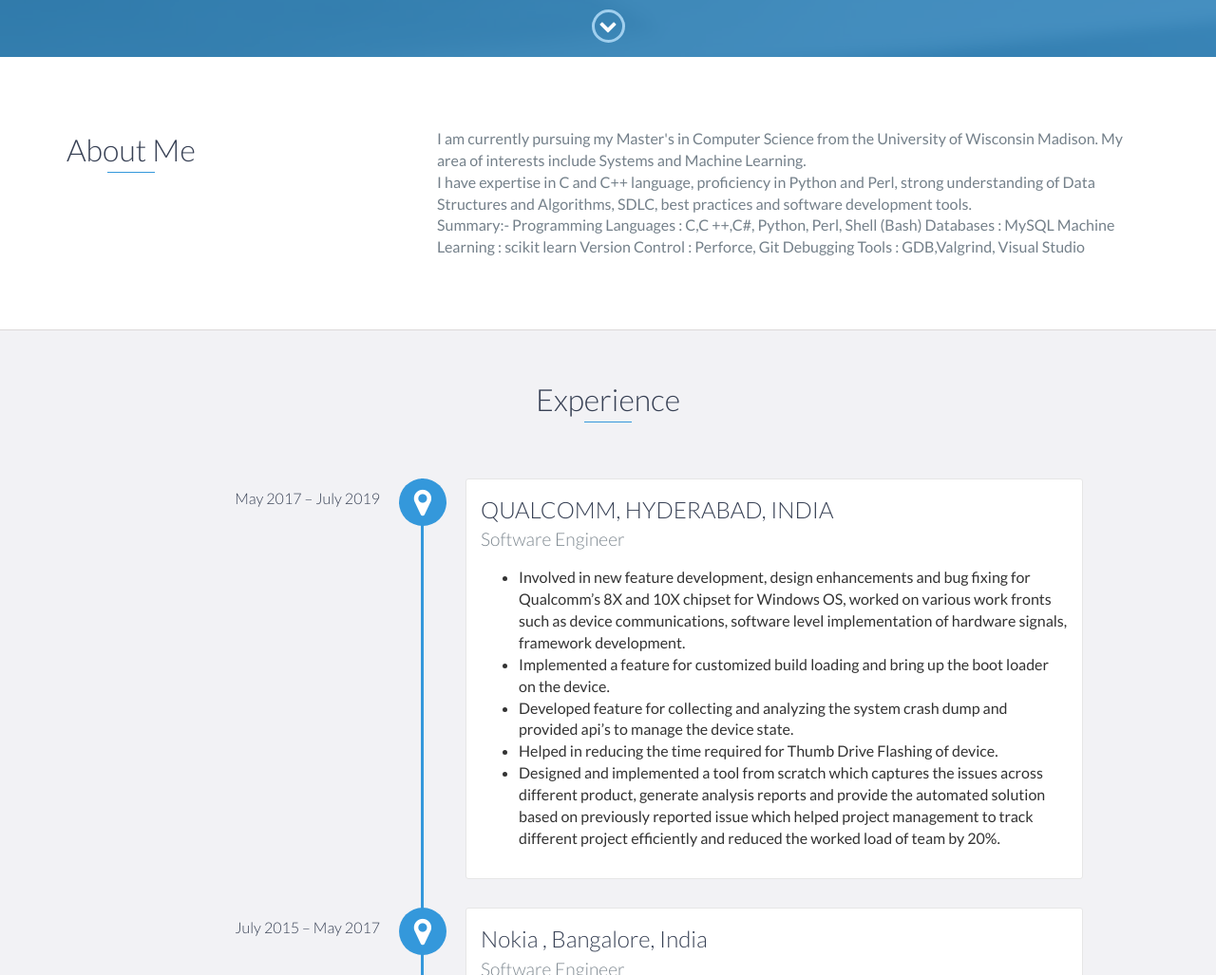
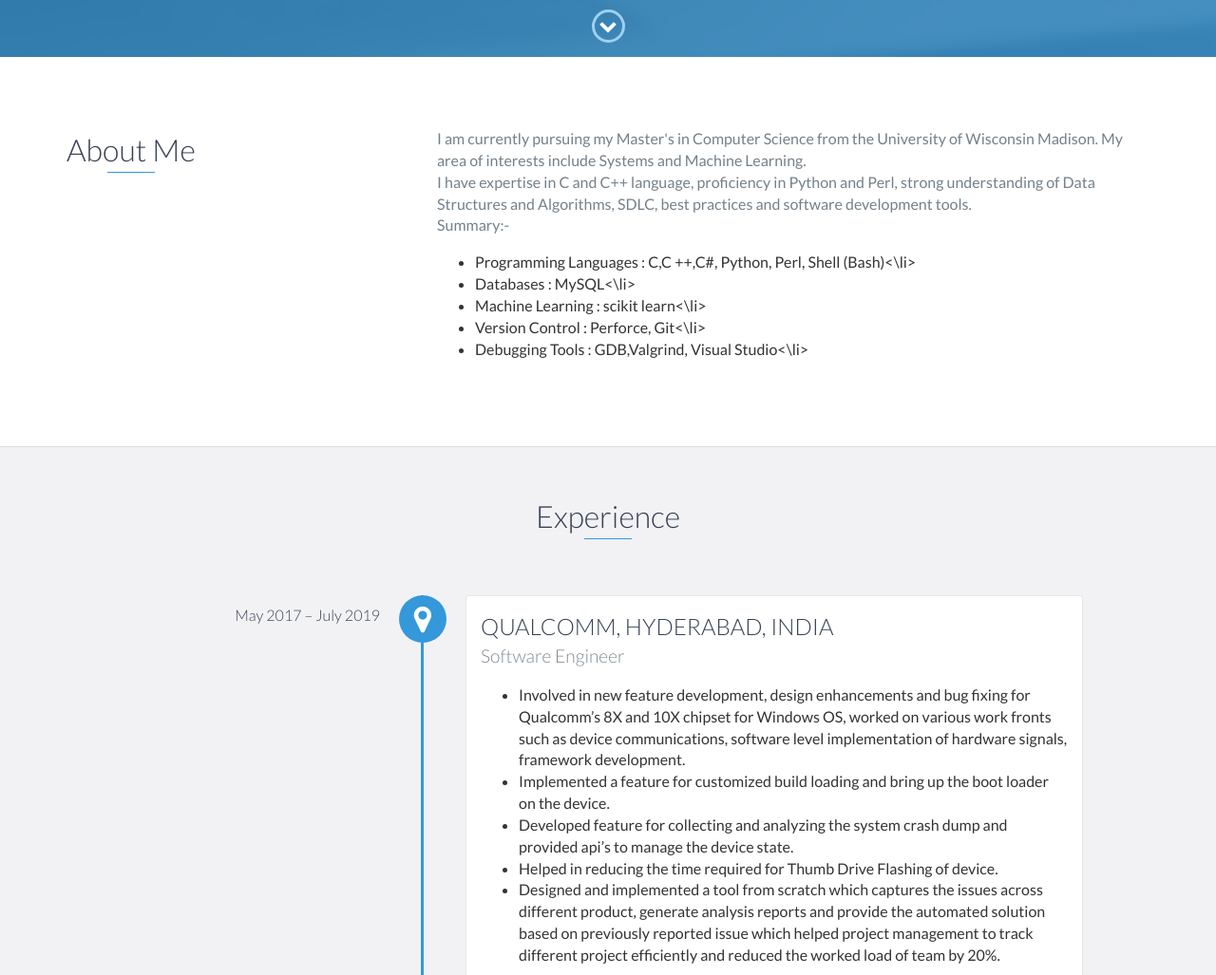
Before and after one commit to biplavk/biplavk.github.io, a website: page index.html in a window 1280 px wide. Shown: the part 740-1767 px from the top of the page at 95% size. Drawn offline with nearby package versions, Linux system fonts and the light colour scheme.

Commit message:
Update index.html

```diff
--- a/index.html
+++ b/index.html
@@ -77,12 +77,12 @@
                        <br/>
 		       I have expertise in C and C++ language, proficiency in Python and Perl, strong understanding of Data Structures and Algorithms, SDLC, best practices and software development tools.
                        <br/>
-		       Summary:-
-		       <br\>Programming Languages : C,C ++,C#, Python, Perl, Shell (Bash)
-		       <br\>Databases : MySQL
-		       <br\>Machine Learning : scikit learn
-                       <br\>Version Control : Perforce, Git
-                       <br\>Debugging Tools : GDB,Valgrind, Visual Studio
+		       Summary:-<ul>
+		       <li>Programming Languages : C,C ++,C#, Python, Perl, Shell (Bash)<\li>
+		       <li>Databases : MySQL<\li>
+		       <li>Machine Learning : scikit learn<\li>
+                       <li>Version Control : Perforce, Git<\li>
+                       <li>Debugging Tools : GDB,Valgrind, Visual Studio<\li>
                     </p>
                 </div>
             </div>
```
